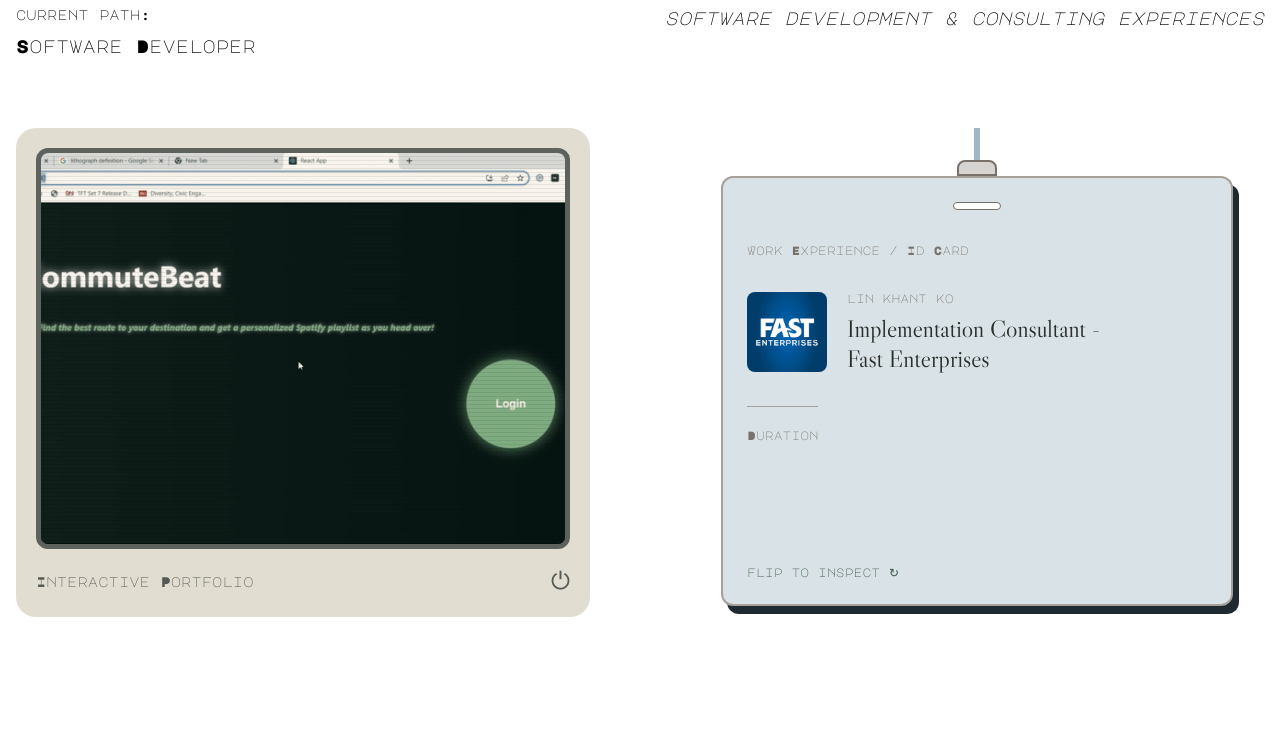
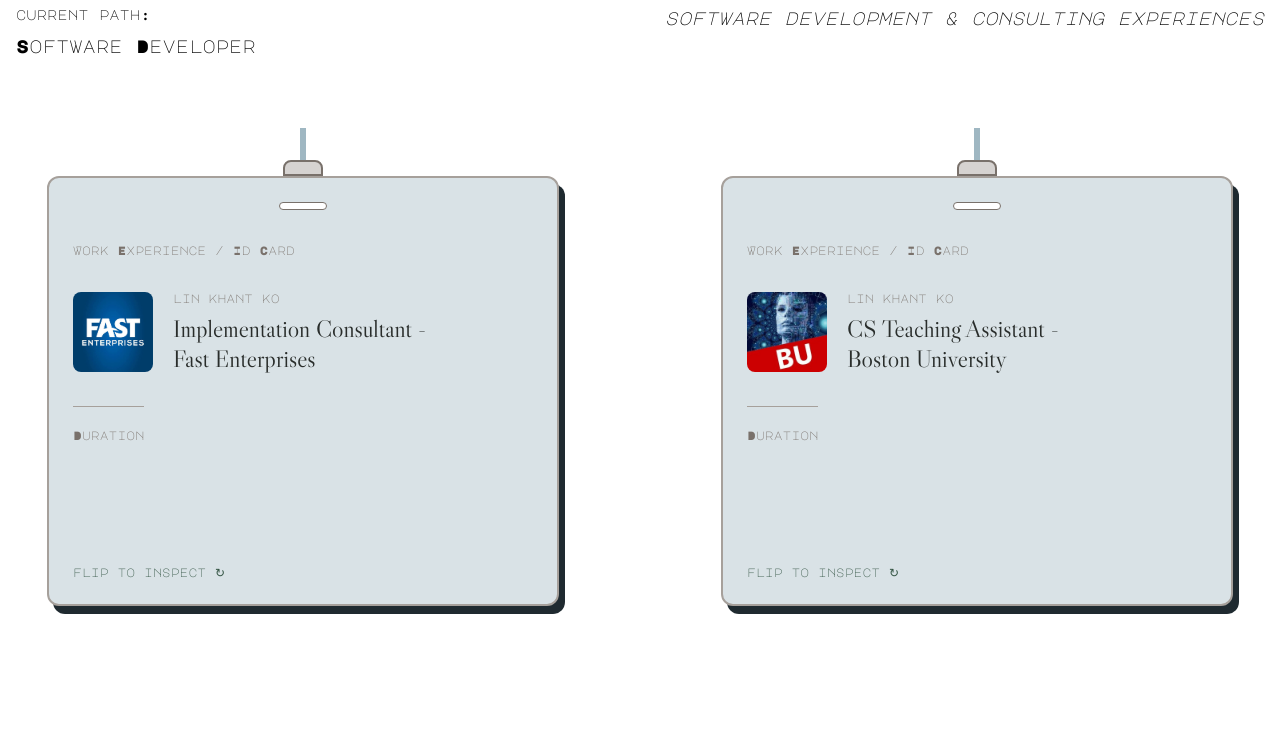
Before and after one commit to Linkhant19/portfolio, a React (Vite) app: page / in a window 1280 px wide. Shown: the part 860-1597 px from the top of the page. Built offline with nearby package versions, Linux system fonts and the light colour scheme; grey boxes are pictures that could not be loaded.

Commit message:
reordered the projects

```diff
--- a/src/components/project/ProjectsSection.jsx
+++ b/src/components/project/ProjectsSection.jsx
@@ -9,6 +9,15 @@ import EventStage from "../portfolio/EventStage";
 import EventPhotoStack from "../portfolio/EventPhotoStack";
 
 export default function ProjectsSection({ projects, character }) {
+
+    // 999. this should handle if I forgot to add order to a project
+    const sortedProjects = [...projects].sort((a, b) => {
+        const orderA = a.order?.[character.id] ?? 999;
+        const orderB = b.order?.[character.id] ?? 999;
+
+        return orderA - orderB;
+    });
+
     return (
         <section
             id="projects"
@@ -39,7 +48,7 @@ export default function ProjectsSection({ projects, character }) {
                 </div>
 
                 <div className="mt-17 grid gap-25 md:grid-cols-2 text-end">
-                    {projects.map((project) => {
+                    {sortedProjects.map((project) => {
                         if (project.category === "project") {
                             return (
                                 <RetroComputer
--- a/src/components/villager/VillagerSection.jsx
+++ b/src/components/villager/VillagerSection.jsx
@@ -11,9 +11,9 @@ export default function VillagerSection() {
     return (
         <section
             id="projects"
-            className="min-h-screen scroll-mt-16 px-6 py-20"
+            className="min-h-screen scroll-mt-16 px-4 py-16"
         >
-            <div className="mx-auto max-w-6xl">
+            <div className="mx-auto max-w-7xl">
 
                 <p className="font-major-mono text-sm">
                     character 04 / The Villager
--- a/src/data/characters.js
+++ b/src/data/characters.js
@@ -20,7 +20,7 @@ export const characters = [
         he develops and implements software solutions that create different ways people could enjoy this world.",
     },
     {
-        id: "puzzle-designer",
+        id: "puzzleDesigner",
         title: "Events and Puzzles/Games Designer",
         projectHeading: "Puzzle and Game Design Experiences",
         image: puzzleDesignerImage,
--- a/src/data/projects.js
+++ b/src/data/projects.js
@@ -73,6 +73,10 @@ export const projects = [
         title: "Interactive Portfolio",
         characterIds: ["developer"],
         category: "project",
+        order:
+        {
+            developer: 3,
+        },
         description: "THIS WEBSITE!!!!!",
         image: CommuteBeatGif,
     },
@@ -82,6 +86,10 @@ export const projects = [
         title: "Implementation Consultant -\nFast Enterprises",
         characterIds: ["developer"],
         category: "work",
+        order:
+        {
+            developer: 1,
+        },
         description: "adding later",
         image: FastLogo,
     },
@@ -91,8 +99,12 @@ export const projects = [
         id: "escape-room-2026",
         title: "Escape Room: A World Below",
         slug: "escape-room",
-        characterIds: ["puzzle-designer"],
+        characterIds: ["puzzleDesigner"],
         category: "event",
+        order:
+        {
+            puzzleDesigner: 1
+        },
         presentation: "stage",
         description: "I designed and built an escape room in a basement in Charleston, WV    \
         with the help of a good friend and coworker, Nyrein. We included 9 original puzzles that \
@@ -106,8 +118,13 @@ export const projects = [
     {
         id: "coming-soon",
         title: "Coming Soon (Escape Portfolio)",
-        characterIds: ["puzzle-designer", "developer"],
+        characterIds: ["puzzleDesigner", "developer"],
         category: "event",
+        order:
+        {
+            developer: 9,
+            puzzleDesigner: 4,
+        },
         presentation: "stage",
         description: "This portfolio website is not as it seems 👀. I am in progress of adding escape room puzzle elements to this website.",
         image: EscapeRoomPic,
@@ -118,6 +135,10 @@ export const projects = [
         title: "Commute Beat - Full Stack Web App",
         characterIds: ["developer"],
         category: "project",
+        order:
+        {
+            developer: 7,
+        },
         description:
             "My team and I developed a user-centric web application that provides personalized travel route and music recommendations based on a user's preferred mode of transportation and the distance of the trip. We built the application with Flask and React and integrated Spotify, weather, and geolocation APIs to create recommendations tailored to each user's journey.",
 
@@ -136,6 +157,10 @@ export const projects = [
         title: "Livable Streets - Data Analysis and Visualization",
         characterIds: ["developer"],
         category: "project",
+        order:
+        {
+            developer: 4,
+        },
         description:
             "As Team Representative for a data science project with the Massachusetts Bay Transportation Authority (MBTA), I helped lead my team in analyzing potential relationships between displacement and bike-lane development. We cleaned and analyzed data from multiple sources using Python, pandas, NumPy, Matplotlib, and Seaborn, transforming raw datasets into visualizations and identifying potential correlations for our final client report.",
 
@@ -158,6 +183,10 @@ export const projects = [
         title: "My Full-Stack Development Journey - Fall 2024",
         characterIds: ["developer"],
         category: "project",
+        order:
+        {
+            developer: 8,
+        },
         description:
             "During my Full-Stack Development class at Boston University, I created multiple full-stack web applications \
         as I learned Python, JavaScript, and HTML/CSS, and learned about APIs, Django framework, Git, Heroku, Databases, Data Visualization, and more.",
@@ -181,6 +210,10 @@ export const projects = [
         title: "AI Tetris Agent - Neural Network",
         characterIds: ["developer"],
         category: "project",
+        order:
+        {
+            developer: 5,
+        },
         description:
             "I developed an AI learning agent in Java that learns to play Tetris through iterative training and improves its decision-making over time. I designed five features to represent game states and guide the agent's behavior, incorporating reward signals, state-action representations, and Q-value predictions.",
 
@@ -200,6 +233,10 @@ export const projects = [
         title: "CS Teaching Assistant -\nBoston University",
         characterIds: ["developer"],
         category: "work",
+        order:
+        {
+            developer: 2,
+        },
         description:
             "As a Teaching Assistant, I supported approximately 100 students across three lab sections and held office hours to provide individualized guidance. I taught Python, algorithms, problem-solving and debugging techniques, helping students build the skills needed to develop a Connect Four AI player as their final project.",
 
@@ -217,8 +254,12 @@ export const projects = [
     {
         id: "board-games-club",
         title: "President -\nBoston University Board Games Club",
-        characterIds: ["puzzle-designer"],
+        characterIds: ["puzzleDesigner"],
         category: "work",
+        order:
+        {
+            puzzleDesigner: 2,
+        },
         description: `As the first elected Asian President of Boston University's
             Board Games Club, I led a team of 10 executive board members
             and organized weekly gatherings for 70–110 members. Alongside
@@ -246,8 +287,13 @@ export const projects = [
     {
         id: "360ed-internship",
         title: "Application Development Intern -\n360ed",
-        characterIds: ["developer", "puzzle-designer"],
+        characterIds: ["developer", "puzzleDesigner"],
         category: "work",
+        order:
+        {
+            developer: 6,
+            puzzleDesigner: 3,
+        },
         description:
             "As an Application Development Intern at 360ed, I collaborated remotely with a cross-functional team to enhance two existing Augmented Reality (AR) educational applications for children affected by educational disruptions in Myanmar. I researched educational data and user engagement, contributed ideas for game-like features, and helped explore ways to make the applications more interactive and engaging for young learners.",
         highlights: [
@@ -266,6 +312,10 @@ export const projects = [
         title: "Shadows of You",
         characterIds: ["writer"],
         category: "poem-collection",
+        order:
+        {
+            writer: 5,
+        },
         description: "- written in March 2024",
         spineColor: "#242424",
         image: ShadowsOfYouCover,
@@ -282,6 +332,10 @@ export const projects = [
         title: "Seven Ways To Heaven",
         characterIds: ["writer"],
         category: "poem-collection",
+        order:
+        {
+            writer: 4,
+        },
         description: "- written in January 2025",
         spineColor: "#2f0d0a",
         image: SevenHeavenCover,
@@ -298,6 +352,10 @@ export const projects = [
         title: "The Midnight Friendship Service",
         characterIds: ["writer"],
         category: "poem-collection",
+        order:
+        {
+            writer: 3,
+        },
         description: "- written in June 2025",
         spineColor: "#5b6767",
         image: MidnightFriendshipCover,
@@ -318,6 +376,10 @@ export const projects = [
         title: "The Midnight Friendship Service - A Short Story",
         characterIds: ["writer"],
         category: "writing",
+        order:
+        {
+            writer: 1,
+        },
         description: "- written as a class assignment in Spring 2025. This is different from The Midnight Friendship Service poetry collection (even though they have the same title). This is a story set in a distopian future with an Artificial Intelligence company called 'The Midnight Friendship Service'.",
         image: LivableStreetsGif,
         excerpt: "the midnight friendship service",
@@ -334,6 +396,10 @@ export const projects = [
         title: "Phoenix.Inc - A Short Play",
         characterIds: ["writer"],
         category: "writing",
+        order:
+        {
+            writer: 2,
+        },
         description: "- written in Fall 2024 for a PlayWriting class. Haunted by regrets and bad memories, \
         the old man Dick visits a healthcare company called Phoenix.Inc. \
         Their treatments offer a new way of changing and reliving past situations with the help of generative AI. \
@@ -351,7 +417,7 @@ export const projects = [
     {
         id: "murder-mystery-2023",
         title: "Murder Mystery 2023",
-        characterIds: ["puzzle-designer"],
+        characterIds: ["puzzleDesigner"],
         category: "event",
         presentation: "photo-stack",
 
@@ -365,7 +431,7 @@ export const projects = [
     {
         id: "murder-mystery-2024",
         title: "Murder Mystery 2024",
-        characterIds: ["puzzle-designer"],
+        characterIds: ["puzzleDesigner"],
         category: "event",
         presentation: "photo-stack",
 
@@ -387,7 +453,7 @@ export const projects = [
     {
         id: "trivia-night-2022",
         title: "Trivia Night 2022",
-        characterIds: ["puzzle-designer"],
+        characterIds: ["puzzleDesigner"],
         category: "event",
         presentation: "photo-stack",
 
@@ -408,7 +474,7 @@ export const projects = [
     {
         id: "trivia-night-2023",
         title: "Trivia Night 2023",
-        characterIds: ["puzzle-designer"],
+        characterIds: ["puzzleDesigner"],
         category: "event",
         presentation: "photo-stack",
 
@@ -422,7 +488,7 @@ export const projects = [
     {
         id: "trivia-night-2024",
         title: "Trivia Night 2024",
-        characterIds: ["puzzle-designer"],
+        characterIds: ["puzzleDesigner"],
         category: "event",
         presentation: "photo-stack",
 
@@ -436,7 +502,7 @@ export const projects = [
     {
         id: "escape-room-2022",
         title: "Escape Room 2022",
-        characterIds: ["puzzle-designer"],
+        characterIds: ["puzzleDesigner"],
         category: "event",
         presentation: "photo-stack",
 
@@ -457,7 +523,7 @@ export const projects = [
     {
         id: "escape-room-2023",
         title: "Escape Room 2023",
-        characterIds: ["puzzle-designer"],
+        characterIds: ["puzzleDesigner"],
         category: "event",
         presentation: "photo-stack",
 
@@ -471,7 +537,7 @@ export const projects = [
     {
         id: "general-meeting-BGC",
         title: "Board Games Club - Weekly Meetings",
-        characterIds: ["puzzle-designer"],
+        characterIds: ["puzzleDesigner"],
         category: "event",
         presentation: "photo-stack",
 
```
